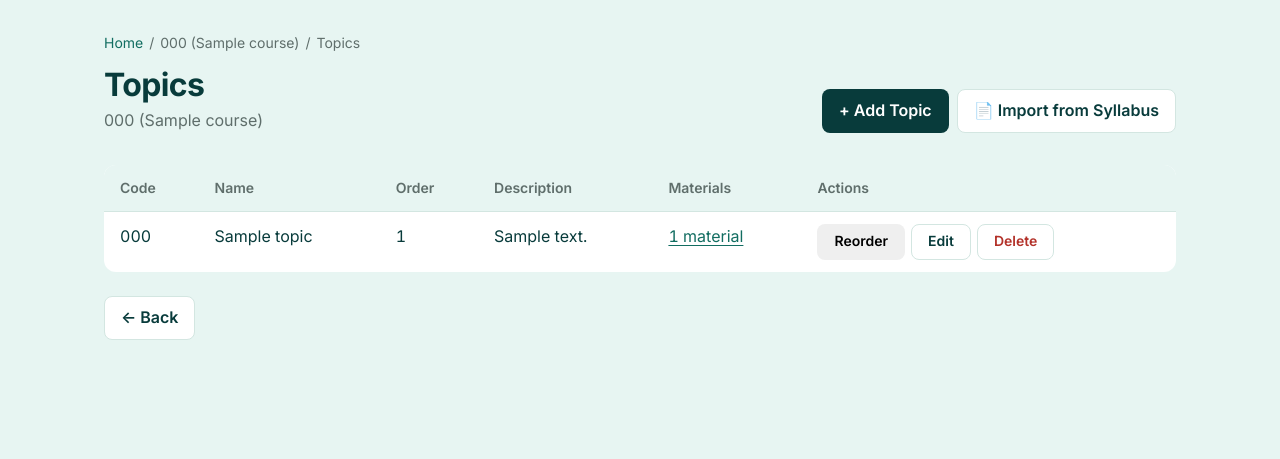
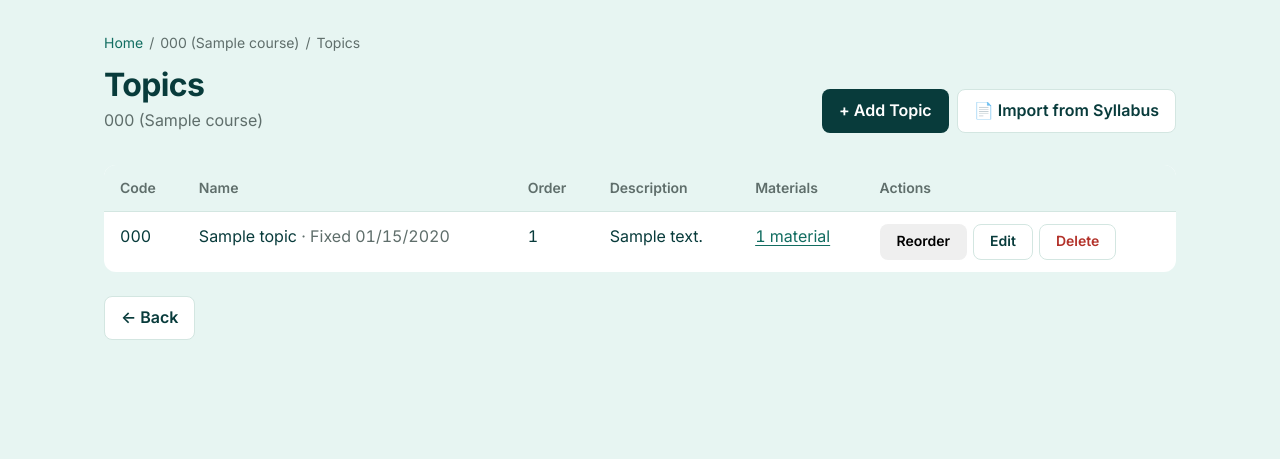
Before and after one commit to senquevila/course-schedule, a Django app: page /courses/1/topics/ in a window 1280 px wide. Shown: the part 61-520 px from the top of the page. Run offline with Django 5.2, Linux system fonts and the light colour scheme; tables that the repository leaves empty hold one stand-in row (values such as "Sample post"); some libraries are stand-ins or nearby versions.

Commit message:
feat(courses): add fixed_date field to pin exam topics during reflow
Add an optional fixed_date to Topic so exams stay on their assigned date
and are excluded from automatic session re-flow, only moving when edited
explicitly. Includes migration, form field with help text, template
display of the fixed date, and updated translations.

```diff
--- a/courses/models.py
+++ b/courses/models.py
@@ -64,6 +64,8 @@ class Topic(models.Model):
     name = models.CharField(max_length=255)
     description = models.TextField(blank=True, null=True)
     order = models.IntegerField(help_text="Sequence position within course")
+    # Fixed topics (exams) stay on this date's slot; the automatic re-flow never moves them
+    fixed_date = models.DateField(blank=True, null=True)
     created_at = models.DateTimeField(auto_now_add=True)
 
     class Meta:
--- a/courses/templates/courses/partials/topic_item.html
+++ b/courses/templates/courses/partials/topic_item.html
@@ -1,7 +1,7 @@
 {% load i18n %}
 <tr id="topic-{{ topic.id }}">
     <td>{{ topic.code }}</td>
-    <td>{{ topic.name }}</td>
+    <td>{{ topic.name }}{% if topic.fixed_date %} <span class="text-muted">· {% translate "Fixed" %} {{ topic.fixed_date|date:"SHORT_DATE_FORMAT" }}</span>{% endif %}</td>
     <td>{{ topic.order }}</td>
     <td>{{ topic.description|truncatewords:10 }}</td>
     <td>
--- a/courses/views.py
+++ b/courses/views.py
@@ -583,6 +583,8 @@ def _replay_delays(course, after=None):
         .order_by("session_date", "start_time")
     )
     for session in sessions:
+        if session.topic and session.topic.fixed_date:
+            continue  # fixed topics are moved by editing their date, not by logs
         for log in sorted(session.logs.all(), key=lambda log: log.created_at):
             if log.actual_date and log.actual_date > session.session_date and (not after or log.actual_date > after):
                 CourseCalendar.objects.filter(
@@ -590,7 +592,8 @@ def _replay_delays(course, after=None):
                     session_date=log.actual_date,
                     start_time=session.start_time,
                     logs__isnull=True,
-                ).update(topic=session.topic)
+                ).exclude(topic__fixed_date=F("session_date")).update(topic=session.topic)
+                # ponytail: a makeup landing on a fixed slot is dropped, not pushed to the next slot
                 _rebuild_after(course, log.actual_date)
 
 
@@ -897,10 +900,27 @@ def _generate_calendar_sessions(course, schedule, non_working_days, after=None):
     return len(new_sessions)
 
 
+def _fixed_slots(course):
+    """{session id: topic} for fixed topics: each takes the first free slot of its date.
+    A fixed date with no slot (no class, non-working day) leaves the topic lost."""
+    slots = {}
+    for topic in Topic.objects.filter(course=course, fixed_date__isnull=False).order_by("order"):
+        slot = (
+            CourseCalendar.objects.filter(course=course, session_date=topic.fixed_date)
+            .exclude(EARLY_LOGGED)
+            .exclude(pk__in=slots)
+            .order_by("start_time")
+            .first()
+        )
+        if slot:
+            slots[slot.pk] = topic
+    return slots
+
+
 def _assign_topics(course, after=None, keep_logged=False):
     """Assign topics in order across the course's unlogged sessions (only those
     dated after `after`, if given), one topic per hourly session slot.
-    Topics already held by the sessions left alone are skipped."""
+    Topics already held by the sessions left alone are skipped; fixed topics keep their slot."""
     sessions = CourseCalendar.objects.filter(course=course, logs__isnull=True)
     if after:
         sessions = sessions.filter(session_date__gt=after)
@@ -910,10 +930,13 @@ def _assign_topics(course, after=None, keep_logged=False):
         .exclude(pk__in=[session.pk for session in sessions])
         .values("topic_id")
     )
-    topics = list(Topic.objects.filter(course=course).exclude(pk__in=kept_topic_ids).order_by("order"))
+    fixed = _fixed_slots(course)
+    topics = iter(
+        Topic.objects.filter(course=course, fixed_date__isnull=True).exclude(pk__in=kept_topic_ids).order_by("order")
+    )
     changed = []
-    for i, session in enumerate(sessions):
-        topic = topics[i] if i < len(topics) else None
+    for session in sessions:
+        topic = fixed[session.pk] if session.pk in fixed else next(topics, None)
         if session.topic_id != (topic and topic.id):
             session.topic = topic
             changed.append(session)
@@ -923,10 +946,11 @@ def _assign_topics(course, after=None, keep_logged=False):
 
 def _assign_ideal_topics(course, keep_logged=False):
     """Set every session's ideal_topic: the Nth slot of the course gets the Nth topic
-    by order, ignoring logs. Slots are fixed by schedules and non-working days, so
+    by order, ignoring logs (fixed topics hold their own date). Slots are fixed by schedules and non-working days, so
     delays never change this; only schedule or topic edits do. With `keep_logged`,
     logged sessions keep the ideal topic they had."""
-    topics = list(Topic.objects.filter(course=course).order_by("order"))
+    fixed = _fixed_slots(course)
+    topics = iter(Topic.objects.filter(course=course, fixed_date__isnull=True).order_by("order"))
     sessions = (
         CourseCalendar.objects.filter(course=course)
         .exclude(EARLY_LOGGED)
@@ -934,8 +958,8 @@ def _assign_ideal_topics(course, keep_logged=False):
         .order_by("session_date", "start_time")
     )
     changed = []
-    for i, session in enumerate(sessions):
-        ideal = topics[i] if i < len(topics) else None
+    for session in sessions:
+        ideal = fixed[session.pk] if session.pk in fixed else next(topics, None)
         if keep_logged and session.has_logs:
             continue
         if session.ideal_topic_id != (ideal and ideal.id):
```
Also changed, not shown: courses/forms.py (+10 -2 lines), courses/templates/courses/partials/topic_form.html (+9 -0 lines), courses/tests.py (+39 -0 lines), courses/migrations/0006_topic_fixed_date.py (added), locale/es/LC_MESSAGES/django.po, 1 other file.
